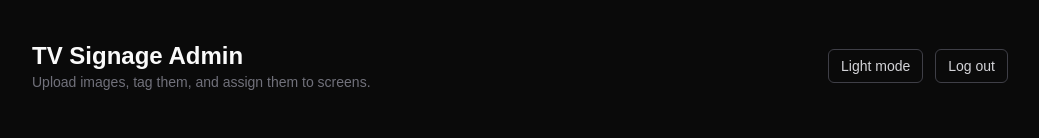
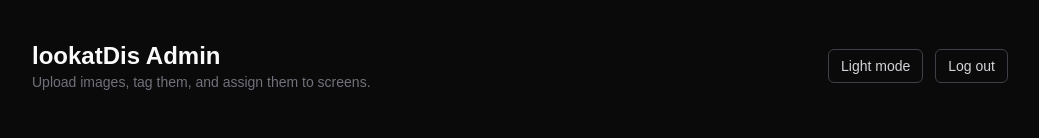
Before and after one commit to solidusbm/EastEnd, a Next.js app: page /admin in a window 1280 px wide. Shown: the top 138 px of the page, without its empty margins (120-1159 px from the left). Built offline with nearby package versions, Linux system fonts and the light colour scheme; no server answers.

Commit message:
Rebrand admin page headings to lookatDis

```diff
--- a/app/admin/AdminDashboard.tsx
+++ b/app/admin/AdminDashboard.tsx
@@ -76,7 +76,7 @@ export default function AdminDashboard({
       <header className="flex items-center justify-between">
         <div>
           <h1 className="text-2xl font-semibold text-zinc-900 dark:text-zinc-50">
-            TV Signage Admin
+            lookatDis Admin
           </h1>
           <p className="text-sm text-zinc-500">Upload images, tag them, and assign them to screens.</p>
         </div>
--- a/app/admin/login/LoginForm.tsx
+++ b/app/admin/login/LoginForm.tsx
@@ -47,7 +47,7 @@ export default function LoginPage() {
         className="w-full max-w-sm rounded-xl border border-zinc-200 dark:border-zinc-800 bg-white dark:bg-zinc-900 p-8 shadow-sm"
       >
         <h1 className="text-xl font-semibold text-zinc-900 dark:text-zinc-50">
-          TV Signage Admin
+          lookatDis Admin
         </h1>
         <p className="mt-1 text-sm text-zinc-500">Enter the admin password to continue.</p>
 
--- a/app/admin/setup/SetupAccountForm.tsx
+++ b/app/admin/setup/SetupAccountForm.tsx
@@ -57,7 +57,7 @@ export default function SetupAccountForm() {
         className="w-full max-w-sm rounded-xl border border-zinc-200 dark:border-zinc-800 bg-white dark:bg-zinc-900 p-8 shadow-sm"
       >
         <h1 className="text-xl font-semibold text-zinc-900 dark:text-zinc-50">
-          Set up TV Signage Admin
+          Set up lookatDis Admin
         </h1>
         <p className="mt-1 text-sm text-zinc-500">
           No admin account exists yet. Choose a password staff will use to log into{" "}
```
